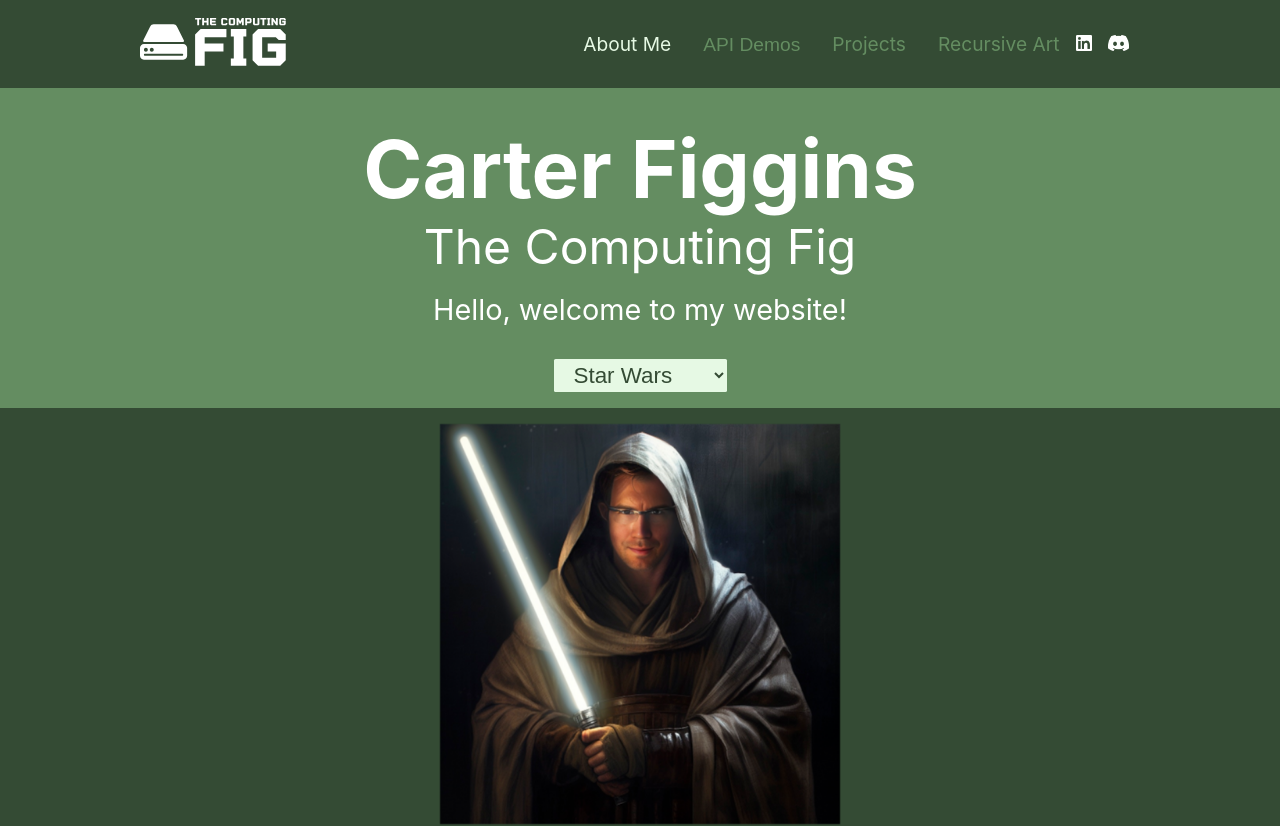
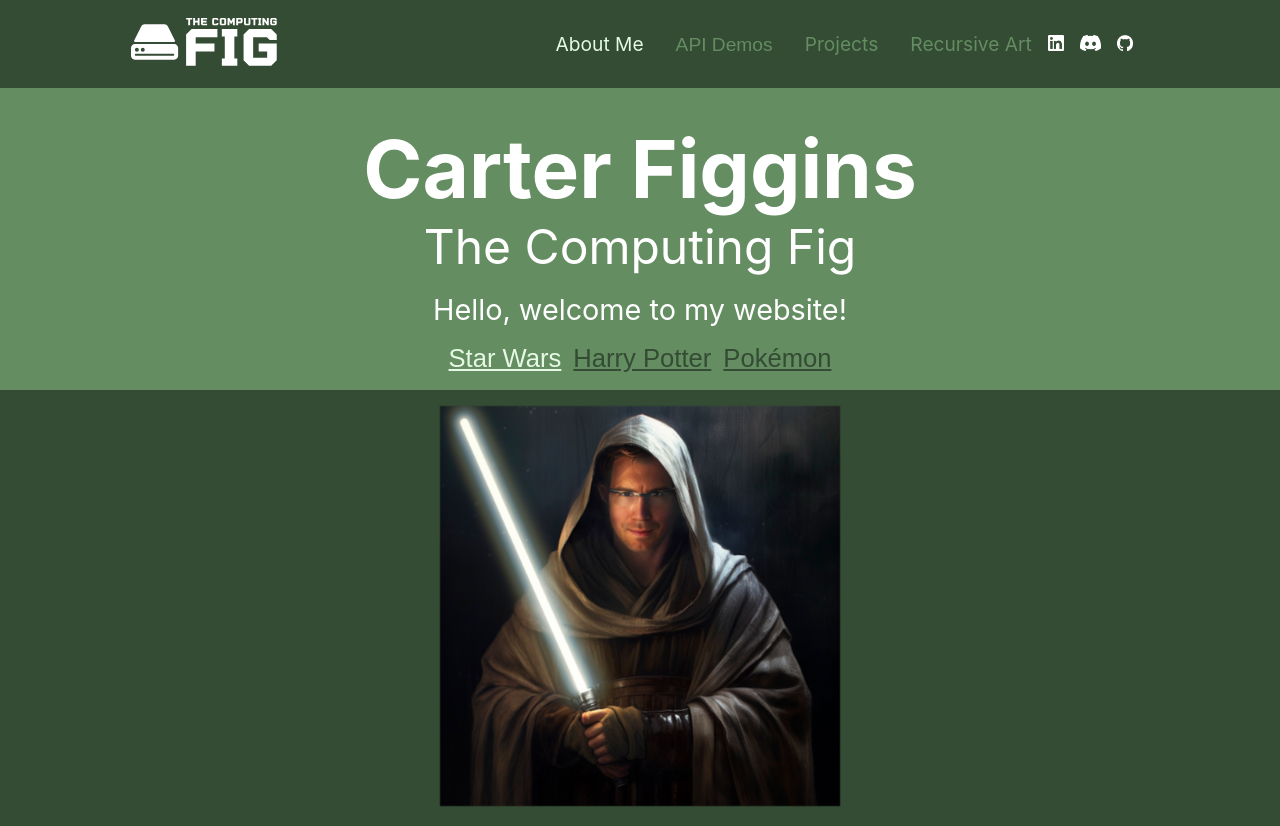
Before and after one commit to CarterFiggins/carterfiggins.github.io, a React (Create React App) app: page /#/about-me in a window 1280 px wide. Shown: the top 826 px of the page. Built offline with nearby package versions, Linux system fonts and the light colour scheme.

Commit message:
better world changing experience

```diff
--- a/src/component/AboutMe.js
+++ b/src/component/AboutMe.js
@@ -4,20 +4,13 @@ import { useState } from "react";
 import WizardIntro from "./introductions/WizardIntro";
 
 export default function AboutMe() {
-
-  const [world, setWorld] = useState(StarWarsIntro)
-
-  const worldChange = (selectedWorld) => {
-    if (selectedWorld.target.value === "star-wars") {
-      setWorld(StarWarsIntro)
-    } else if (selectedWorld.target.value === "pokemon") {
-      setWorld(PokemonIntro)
-    } else if (selectedWorld.target.value === "wizard") {
-      setWorld(WizardIntro)
-    }
+  const Worlds = {
+    StarWars: 'starWars',
+    HarryPotter: 'harryPotter',
+    Pokemon: 'pokemon',
   }
 
-
+  const [world, setWorld] = useState({ name: Worlds.StarWars, component: StarWarsIntro })
 
   return (
     <div className="content-column">
@@ -26,12 +19,26 @@ export default function AboutMe() {
         <p className="content-subtitle">The Computing Fig</p>
         <p className="content-subtitle-sm">Hello, welcome to my website!</p>
       </div>
-      <select className="world-select" name="worlds" id="worlds" onChange={worldChange}>
-        <option value="star-wars">Star Wars</option>
-        <option value="wizard">Harry Potter</option>
-        <option value="pokemon">Pokémon</option>
-      </select>
-      {world}
+      <div className="world-buttons">
+        <button
+          className={world.name === Worlds.StarWars ? "selected" : ""}
+          onClick={() => setWorld({ name: Worlds.StarWars, component: StarWarsIntro })}
+        >
+          Star Wars
+        </button>
+        <button
+          className={world.name === Worlds.HarryPotter ? "selected" : ""}
+          onClick={() => setWorld({ name: Worlds.HarryPotter, component: WizardIntro })}
+        >
+          Harry Potter
+        </button>
+        <button className={world.name === Worlds.Pokemon ? "selected" : ""}
+          onClick={() => setWorld({ name: Worlds.Pokemon, component: PokemonIntro })}
+        >
+          Pokémon
+        </button>
+      </div>
+      {world.component()}
       <div className="content-body about-me-footer">
         <p className="fade-in">*Image and text enhanced by AI</p>
       </div>
--- a/src/component/common/Header.js
+++ b/src/component/common/Header.js
@@ -44,8 +44,11 @@ export default function Header() {
         <a href="https://www.linkedin.com/in/carter-figgins-064642139/" target="_blank" className="header-logo-link">
           <img src="/images/In-White.png" className="sm-logo" />
         </a>
-        <a href="https://discord.gg/NcZU9bQhJZ" target="_blank" className="header-logo-link">
+        <a href="https://discord.gg/NcZU9bQhJZ" target="_blank" className="header-logo-link discord-logo">
           <img src="/images/discord-mark-white.png" className="sm-logo" />
+        </a>
+        <a href="https://github.com/CarterFiggins" target="_blank" className="header-logo-link">
+          <img src="/images/github-mark-white.png" className="sm-logo" />
         </a>
       </div>
     </div>
--- a/src/styles/common/_header.scss
+++ b/src/styles/common/_header.scss
@@ -48,3 +48,7 @@
   width: 1rem;
   padding-right: 1rem;
 }
+
+.discord-logo {
+  width: 1.3rem;
+}
--- a/src/styles/components/_about_me.scss
+++ b/src/styles/components/_about_me.scss
@@ -56,3 +56,24 @@
   border: none;
   border-radius: 0.1rem;
 }
+
+.world-buttons {
+  padding-bottom: 1rem;
+  button {
+    font-size: 1.6rem;
+    text-decoration: underline;
+    border: none;
+    background-color: $primary-default;
+    color: $primary-dark;
+    &:hover {
+      color: $primary-light;
+      cursor: pointer;
+    }
+  }
+  .selected {
+    color: $primary-light;
+    &:hover {
+      cursor: default;
+    }
+  }
+}
```
Also changed, not shown: public/images/github-mark-white.png (added).
